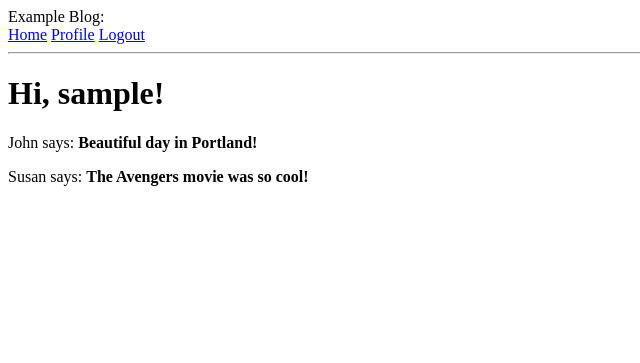
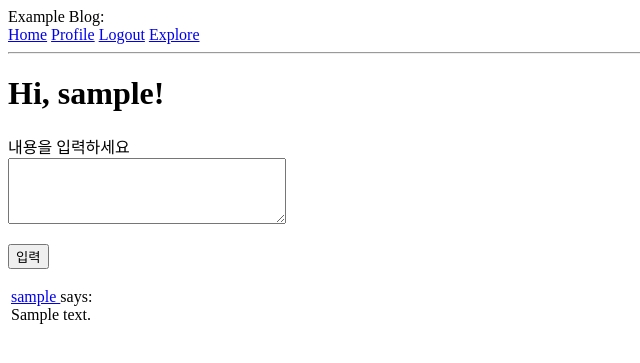
Before and after one commit to JSPARK113/Study, a Flask app: page / in a window 1280 px wide. Shown: the top 363 px of the page, without its empty margins (0-640 px from the left). Run offline with Flask 2, Linux system fonts and the light colour scheme; a user stored in the database is signed in; tables that the repository leaves empty hold one stand-in row (values such as "Sample post").

Commit message:
flask 튜토리얼 챕터9 pagination 전까지

```diff
--- a/flask/eblog/app/forms.py
+++ b/flask/eblog/app/forms.py
@@ -45,3 +45,9 @@ class EditProfileForm(FlaskForm):
             user = User.query.filter_by(username=self.username.data).first()
             if user is None:
                 raise ValidationError('다른 username을 사용하세요.')
+
+class PostForm(FlaskForm):
+    post = TextAreaField('내용을 입력하세요', validators=[
+        DataRequired(), Length(min=1, max=140)
+    ])
+    submit = SubmitField('입력')
--- a/flask/eblog/app/models.py
+++ b/flask/eblog/app/models.py
@@ -55,8 +55,6 @@ class User(UserMixin, db.Model):
             followers, (followers.c.followed_id == Post.user_id)
         ).filter(
             followers.c.follower_id == self.id
-        ).order_by(
-            Post.timestamp.desc()
         )
         # User 본인이 쓴 글도 포함시키기
         own = Post.query.filter_by(user_id=self.id)
--- a/flask/eblog/app/routes.py
+++ b/flask/eblog/app/routes.py
@@ -1,25 +1,35 @@
 from flask import render_template, flash, redirect, request, url_for
 from app import app, db
 from app.forms import *
-from app.models import User
+from app.models import *
 from flask_login import current_user, login_user, logout_user, login_required
 from werkzeug.urls import url_parse
 from datetime import datetime
 
-@app.route('/')
-@app.route('/index')
+@app.route('/', methods=['GET', 'POST'])
+@app.route('/index', methods=['GET', 'POST'])
+@login_required
 def index():
-    posts = [
-        {
-            'author': {'username': 'John'},
-            'body': 'Beautiful day in Portland!'
-        },
-        {
-            'author': {'username': 'Susan'},
-            'body': 'The Avengers movie was so cool!'
-        }
-    ]
-    return render_template('index.html', posts=posts)
+    form = PostForm()
+    if form.validate_on_submit():
+        post = Post(body=form.post.data, author=current_user)
+        db.session.add(post)
+        db.session.commit()
+        flash('Your post is now live!')
+        return redirect(url_for('index'))
+    posts = current_user.followed_posts().all()
+    # 테스트용 포스트 직접입력
+    # posts = [
+    #     {
+    #         'author': {'username': 'John'},
+    #         'body': 'Beautiful day in Portland!------'
+    #     },
+    #     {
+    #         'author': {'username': 'Susan'},
+    #         'body': 'The Avengers movie was so cool!'
+    #     }
+    # ]
+    return render_template("index.html", title='Home Page', form=form, posts=posts)
 
 @app.route('/login', methods=['GET', 'POST'])
 def login():
@@ -60,10 +70,12 @@ def register():
 @app.route('/user/<username>')
 def user(username):
     user = User.query.filter_by(username=username).first_or_404()
-    posts = [
-        {'author': user, 'body': 'test post 1'},
-        {'author': user, 'body': 'test post 2'}
-    ]
+    posts = current_user.followed_posts().all()
+    # 테스트용 포스트 직접입력
+    # posts = [
+    #     {'author': user, 'body': 'test post 1'},
+    #     {'author': user, 'body': 'test post 2'}
+    # ]
     return render_template('user.html', user=user, posts=posts)
 
 @app.before_request
@@ -116,3 +128,9 @@ def unfollow(username):
     db.session.commit()
     flash('You are not following {}'.format(username))
     return redirect(url_for('user', username=username))
+
+@app.route('/explore')
+@login_required
+def explore():
+    posts = Post.query.order_by(Post.timestamp.desc()).all()
+    return render_template('index.html', title='Explore', posts=posts)
--- a/flask/eblog/app/templates/_post.html
+++ b/flask/eblog/app/templates/_post.html
@@ -1,5 +1,10 @@
 <table>
     <tr valign="top">
-        <td>{{ post.author.username }} says: <br>{{ post.body }}</td>
+        <td>
+            <a href="{{ url_for('user', username=post.author.username) }}">
+                {{ post.author.username }}
+            </a>
+            says:<br>{{ post.body }}
+        </td>
     </tr>
 </table>
--- a/flask/eblog/app/templates/base.html
+++ b/flask/eblog/app/templates/base.html
@@ -17,6 +17,7 @@
         <a href="{{ url_for('user', username=current_user.username) }}">Profile</a>
         <a href="{{ url_for('logout') }}">Logout</a>
         {% endif %}
+        <a href="{{ url_for('explore') }}">Explore</a>
     </div>
     <hr>
     {% with messages = get_flashed_messages() %}
--- a/flask/eblog/app/templates/index.html
+++ b/flask/eblog/app/templates/index.html
@@ -2,7 +2,20 @@
 
 {% block content %}
     <h1>Hi, {{ current_user.username }}!</h1>
+    {% if form %}
+        <form action="" method="post">
+            {{ form.hidden_tag() }}
+            <p>
+                {{ form.post.label }}<br>
+                {{ form.post(cols=32, rows=4) }}<br>
+                {% for error in form.post.errors %}
+                <span style="color: red;">[{{ error }}]</span>
+                {% endfor %}
+            </p>
+            <p>{{ form.submit() }}</p>
+        </form>
+    {% endif %}
     {% for post in posts %}
-    <div><p>{{ post.author.username }} says: <b>{{ post.body }}</b></p></div>
+        {% include '_post.html' %}
     {% endfor %}
 {% endblock %}
--- a/flask/eblog/tests.py
+++ b/flask/eblog/tests.py
@@ -18,7 +18,7 @@ class UserModelCase(unittest.TestCase):
         db.drop_all()
 
     # 아래는 4개 함수에 대한 테스트
-   def test_password_hashing(self):
+    def test_password_hashing(self):
         u = User(username='susan')
         u.set_password('cat')
         self.assertFalse(u.check_password('dog'))
```
Also changed, not shown: flask/eblog/app.db, 3 other files.
